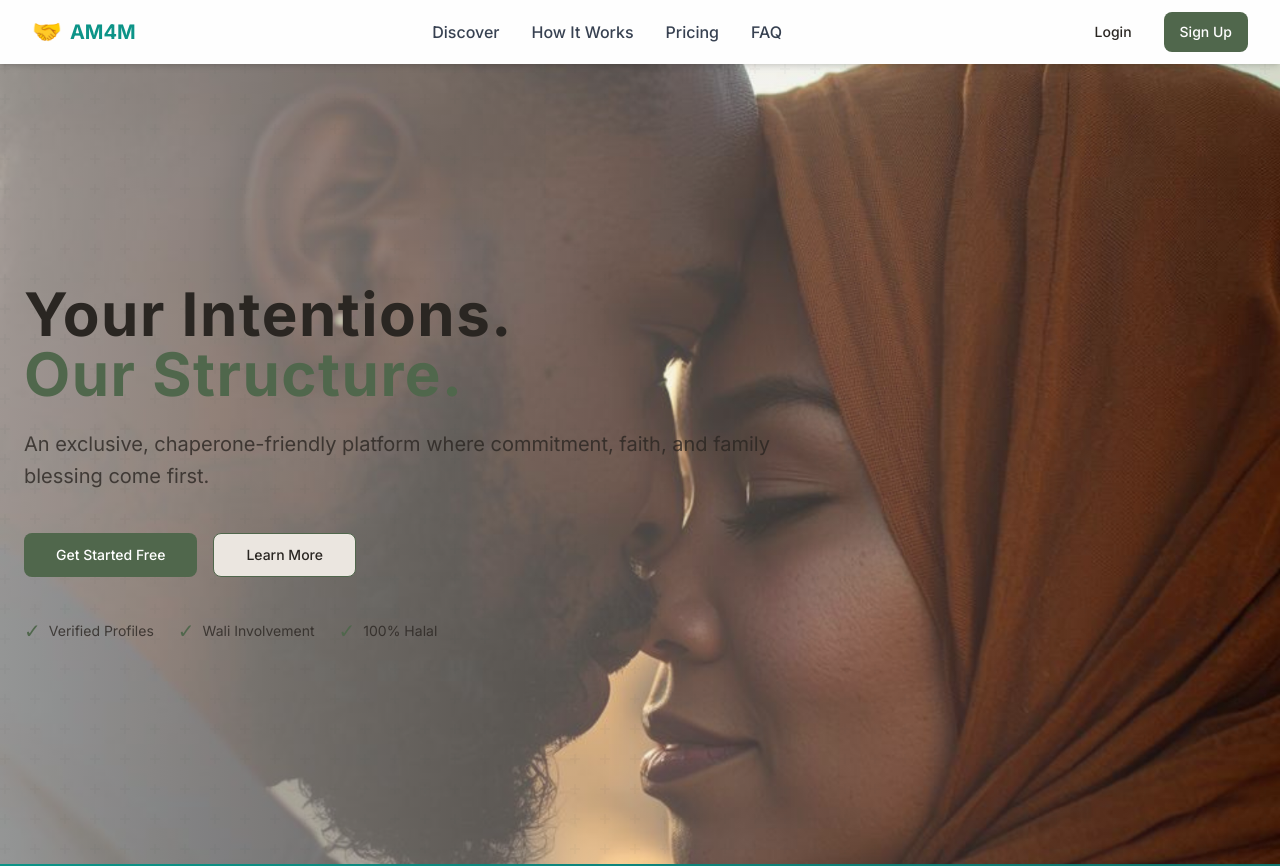
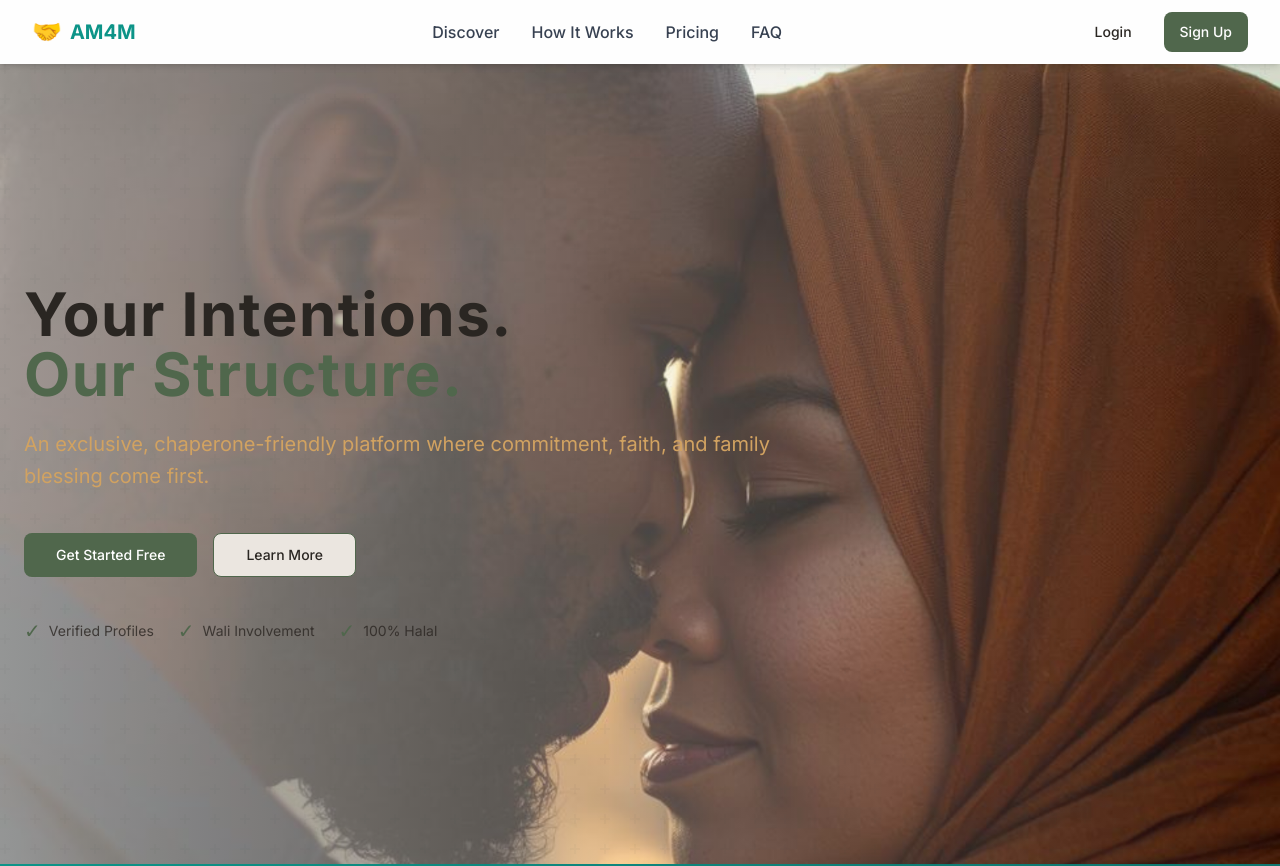
Before and after one commit to RoadieWatch1/american_muslim4_marrige, a React (Vite) app: page / in a window 1280 px wide. Shown: the top 866 px of the page. Built offline with nearby package versions, Linux system fonts and the light colour scheme.

Commit message:
Set hero description text to sandstone accent

```diff
--- a/src/components/Hero.tsx
+++ b/src/components/Hero.tsx
@@ -46,7 +46,8 @@ export const Hero: React.FC = () => {
                 <span className="text-primary">Our Structure.</span>
               </h1>
 
-              <p className="mt-6 text-xl text-foreground/80 leading-relaxed">
+              <p className="mt-6 text-xl text-accent leading-relaxed">
+
                 An exclusive, chaperone-friendly platform where commitment,
                 faith, and family blessing come first.
               </p>
```
